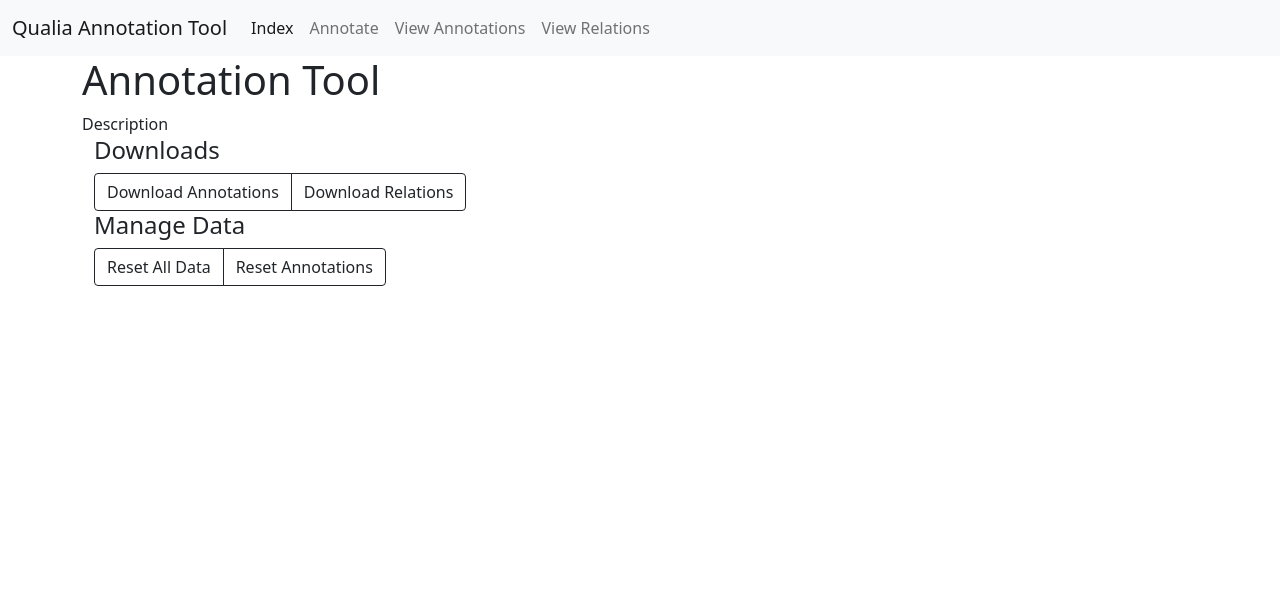
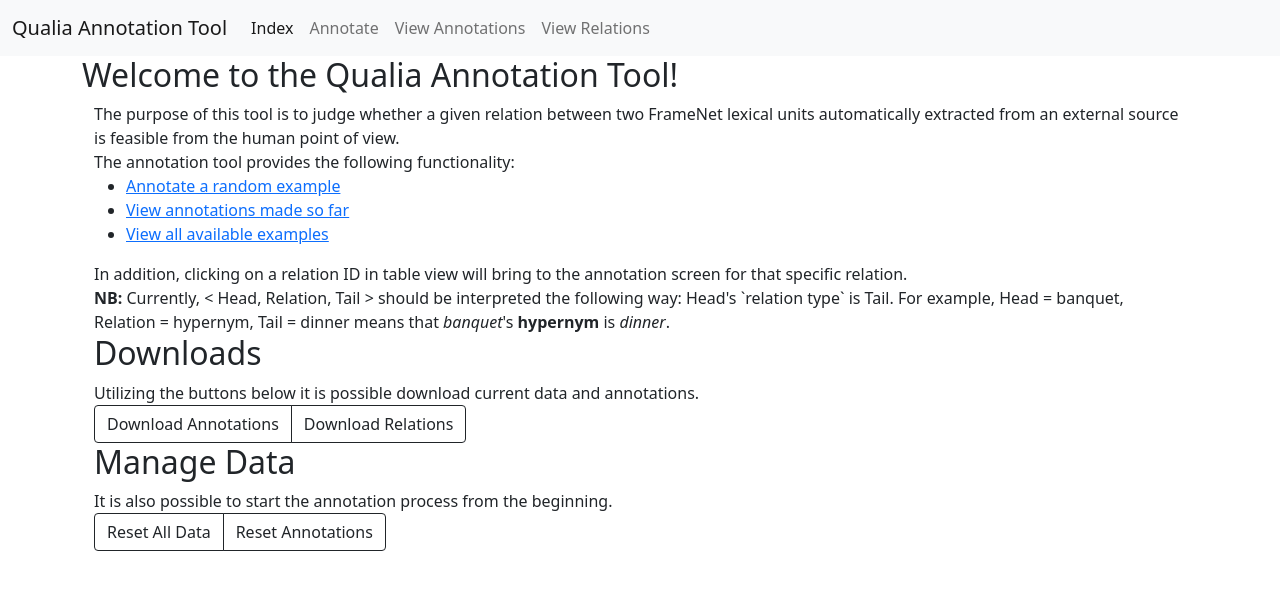
Before and after one commit to slowwavesleep/QualiaAnnotationUI, a Flask app: page / in a window 1280 px wide. Shown: the top 590 px of the page. Run offline with Flask 2, Linux system fonts and the light colour scheme; some libraries are stand-ins or nearby versions.

Commit message:
Add info to index

```diff
--- a/app.py
+++ b/app.py
@@ -119,7 +119,7 @@ def reset_annotations():
     reset_annotations_data()
     return jsonify({
         "data": {
-            "result": "Annotations reset successfully",
+            "result": "Annotations have been reset successfully",
             "status": "ok"
         }
     })
--- a/templates/index.html
+++ b/templates/index.html
@@ -1,14 +1,38 @@
 {% extends "base.html" %}
 {% block content %}
-<h1>Annotation Tool</h1>
-<div>Description</div>
+<h2>Welcome to the Qualia Annotation Tool!</h2>
+<div  class="container">
+    <div>
+        The purpose of this tool is to judge whether a given relation between two FrameNet lexical units automatically
+        extracted from an external source is feasible from the human point of view.
+    </div>
+
+    <div>
+        The annotation tool provides the following functionality:
+        <ul>
+            <li><a href="/annotate">Annotate a random example</a></li>
+            <li><a href="/annotations">View annotations made so far</a></li>
+            <li><a href="/data">View all available examples</a></li>
+        </ul>
+        In addition, clicking on a relation ID in table view will bring to the annotation screen for that specific
+        relation.
+    </div>
+    <div>
+        <strong>NB:</strong> Currently, &lt; Head, Relation, Tail &gt; should be interpreted the following way:
+        Head's `relation type` is Tail. For example,
+        Head = banquet, Relation = hypernym, Tail = dinner means that
+        <em>banquet</em>'s <strong>hypernym</strong> is <em>dinner</em>.
+    </div>
+</div>
 <div class="container">
-    <h4>Downloads</h4>
+    <h2>Downloads</h2>
+    <div>Utilizing the buttons below it is possible download current data and annotations.</div>
     <div class="btn-group" role="group">
       <a href="/download/annotations" type="button" class="btn btn-outline-dark">Download Annotations</a>
       <a href="/download/data" type="button" class="btn btn-outline-dark">Download Relations</a>
     </div>
-    <h4>Manage Data</h4>
+    <h2>Manage Data</h2>
+    <div>It is also possible to start the annotation process from the beginning.</div>
     <div class="btn-group" role="group">
       <a type="button" class="btn btn-outline-dark" id="reset-all">Reset All Data</a>
       <a type="button" class="btn btn-outline-dark" id="reset-annotations">Reset Annotations</a>
```
